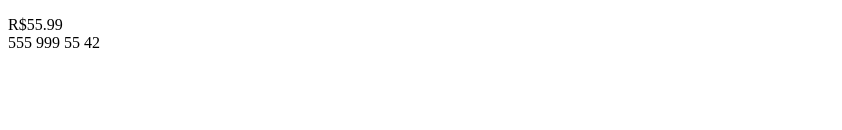
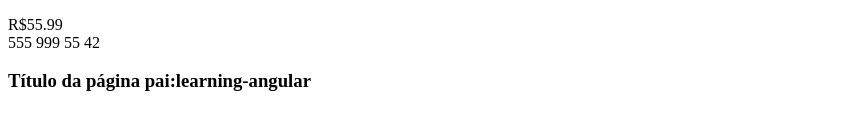
Before and after one commit to silascaimi/learning-angular, an Angular app: page / in a window 1280 px wide. Shown: the part 526-656 px from the top of the page, without its empty margins (0-842 px from the left). Built offline with nearby package versions, Linux system fonts and the light colour scheme.

Commit message:
Using @Input - passando dados para o componente filho

```diff
--- a/src/app/app.component.html
+++ b/src/app/app.component.html
@@ -1 +1 @@
-<first-component></first-component>
+<first-component [pageTitle]='title'></first-component>
--- a/src/app/first-component/first-component.component.html
+++ b/src/app/first-component/first-component.component.html
@@ -12,3 +12,6 @@
 <span>{{price | currency: 'BRL': 'symbol': '1.2-2'}}</span>
 <br/>
 <span>{{codigo | convertToSpaces:'-'}}</span>
+<h3>
+  Título da página pai:{{pageTitle}}
+</h3>
--- a/src/app/first-component/first-component.component.ts
+++ b/src/app/first-component/first-component.component.ts
@@ -1,4 +1,4 @@
-import { Component, OnInit } from "@angular/core";
+import { Component, Input, OnInit } from "@angular/core";
 
 @Component({
   selector: 'first-component',
@@ -7,10 +7,12 @@ import { Component, OnInit } from "@angular/core";
   styles: ['.centralizado {text-align: center;}']
 })
 export class FirstComponent implements OnInit {
+  @Input() pageTitle: string = '';
 
   ngOnInit(): void {
     this._valorDinamico = 'Vallor inicial';
   }
+
 
   title = 'Primeiro componente';
   elements = ['Primeiro', 'Segundo', 'Terceiro'];
@@ -19,6 +21,7 @@ export class FirstComponent implements OnInit {
   isImgVisible: boolean = false;
   price = 55.99;
   codigo = '555-999-55-42';
+
 
   private _valorDinamico = '';
   get valorDinamico(): string {
```
